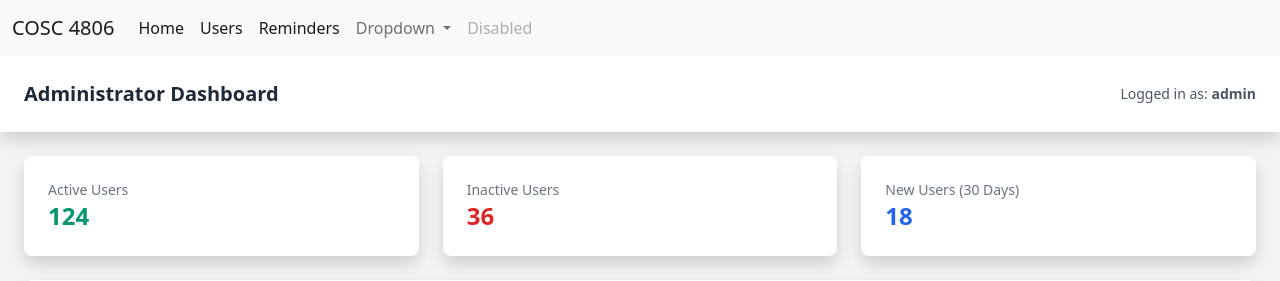
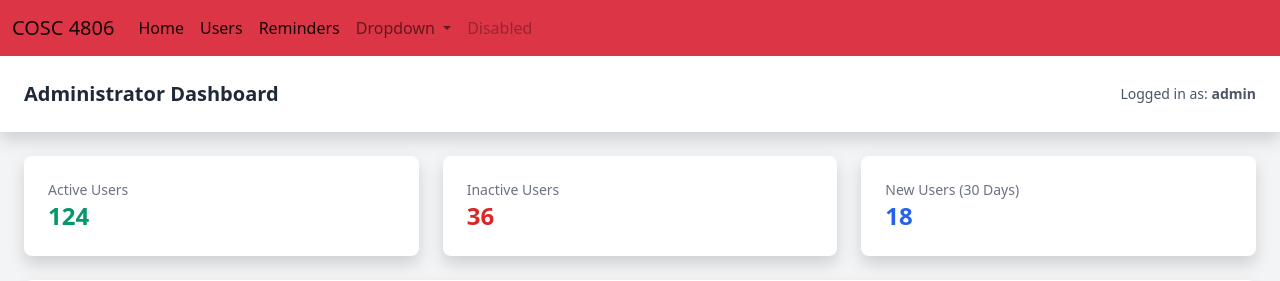
Before and after one commit to lsmasters/cosc-4806-5, a PHP site: template app/views/admin/index.php in a window 1280 px wide. Shown: the top 281 px of the page. Run offline with PHP 8.4, Linux system fonts and the light colour scheme; the template is opened without the code that fills it, so the values that code supplies are empty; the visitor is signed in with stand-in values (Sample User, id 1).

Commit message:
Admin header file background changed to red

```diff
--- a/app/views/templates/headerAdmin.php
+++ b/app/views/templates/headerAdmin.php
@@ -15,7 +15,7 @@ if (!isset($_SESSION['auth']) && !isset($_SESSION['admin'])) {
         <meta name="mobile-web-app-capable" content="yes">
     </head>
     <body>
-    <nav class="navbar navbar-expand-lg navbar-light bg-light">
+    <nav class="navbar navbar-expand-lg navbar-light bg-danger">
   <div class="container-fluid">
     <a class="navbar-brand" href="#">COSC 4806</a>
     <button class="navbar-toggler" type="button" data-bs-toggle="collapse" data-bs-target="#navbarSupportedContent" aria-controls="navbarSupportedContent" aria-expanded="false" aria-label="Toggle navigation">
```
